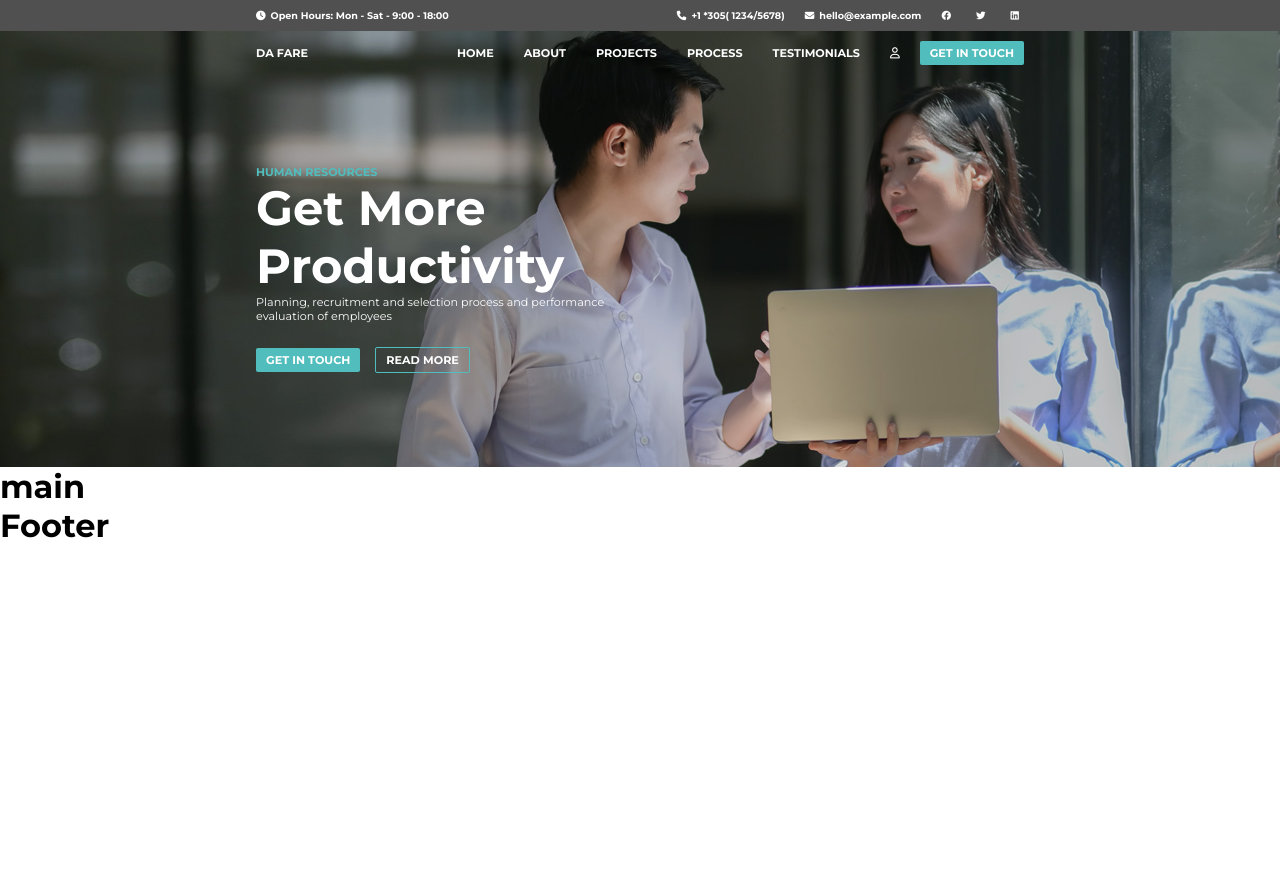
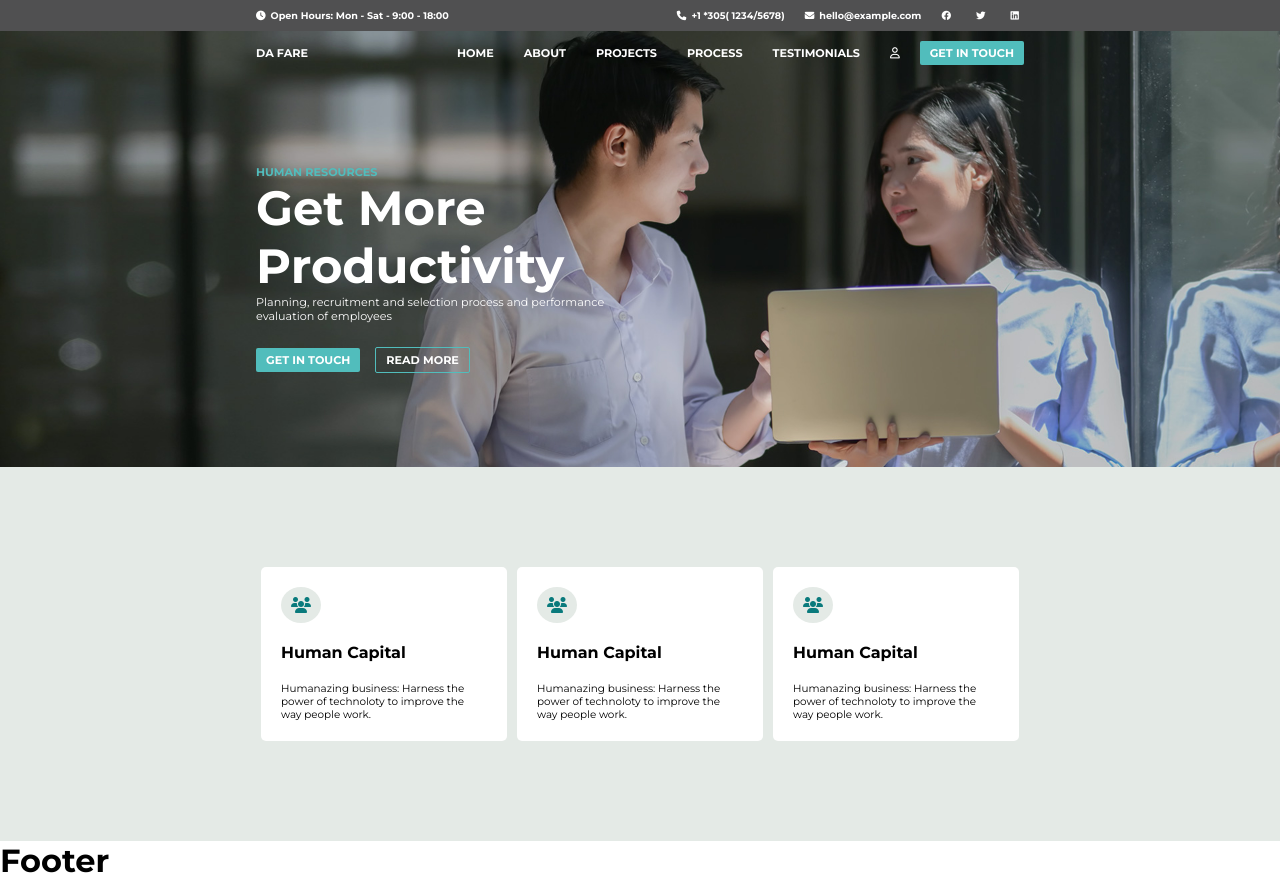
Before and after one commit to GianbaBotassi/proj-html-vuejs, a Vue app: page / in a window 1280 px wide. Before the commit the page ends 800 px from the top, so only its background shows below. Built offline with nearby package versions, Linux system fonts and the light colour scheme.

Commit message:
Done static AppBusiness

```diff
--- /dev/null
+++ b/src/components/AppBusiness.vue
@@ -0,0 +1,66 @@
+<script>
+export default {
+    name: "AppBusiness"
+}
+
+</script>
+
+<template>
+    <div id="business">
+        <div class="cont">
+            <div>
+                <i class="fa-solid fa-users"></i>
+                <h4>Human Capital</h4>
+                <p>Humanazing business: Harness the power of technoloty to improve the way people work.</p>
+            </div>
+            <div>
+                <i class="fa-solid fa-users"></i>
+                <h4>Human Capital</h4>
+                <p>Humanazing business: Harness the power of technoloty to improve the way people work.</p>
+            </div>
+            <div>
+                <i class="fa-solid fa-users"></i>
+                <h4>Human Capital</h4>
+                <p>Humanazing business: Harness the power of technoloty to improve the way people work.</p>
+            </div>
+        </div>
+    </div>
+</template>
+
+<style lang="scss" scoped>
+@use 'styles/partials/variables.scss' as *;
+@use 'styles/partials/mixins.scss' as *;
+
+#business {
+    background-color: $gray-nurse;
+    padding: 100px 0;
+
+    .cont {
+        @include flex-content(center);
+        gap: 10px;
+
+        div {
+            flex-basis: calc((100%/3) - 10px);
+            padding: 20px;
+            background-color: $white;
+            border-radius: 5px;
+        }
+
+        i {
+            color: $atoll;
+            background-color: $gray-nurse;
+            padding: 10px;
+            border-radius: 50%;
+        }
+
+        h4 {
+            margin: 20px 0
+        }
+
+        p {
+            font-size: 0.65rem;
+        }
+
+    }
+}
+</style>
--- a/src/components/PageMain.vue
+++ b/src/components/PageMain.vue
@@ -1,12 +1,17 @@
 <script>
+import AppBusiness from "./AppBusiness.vue";
+
 export default {
+    components: {
+        AppBusiness
+    },
     name: "PageMain"
 }
 
 </script>
 
 <template>
-    <h1>main</h1>
+    <AppBusiness />
 </template>
 
 <style scoped></style>
```
